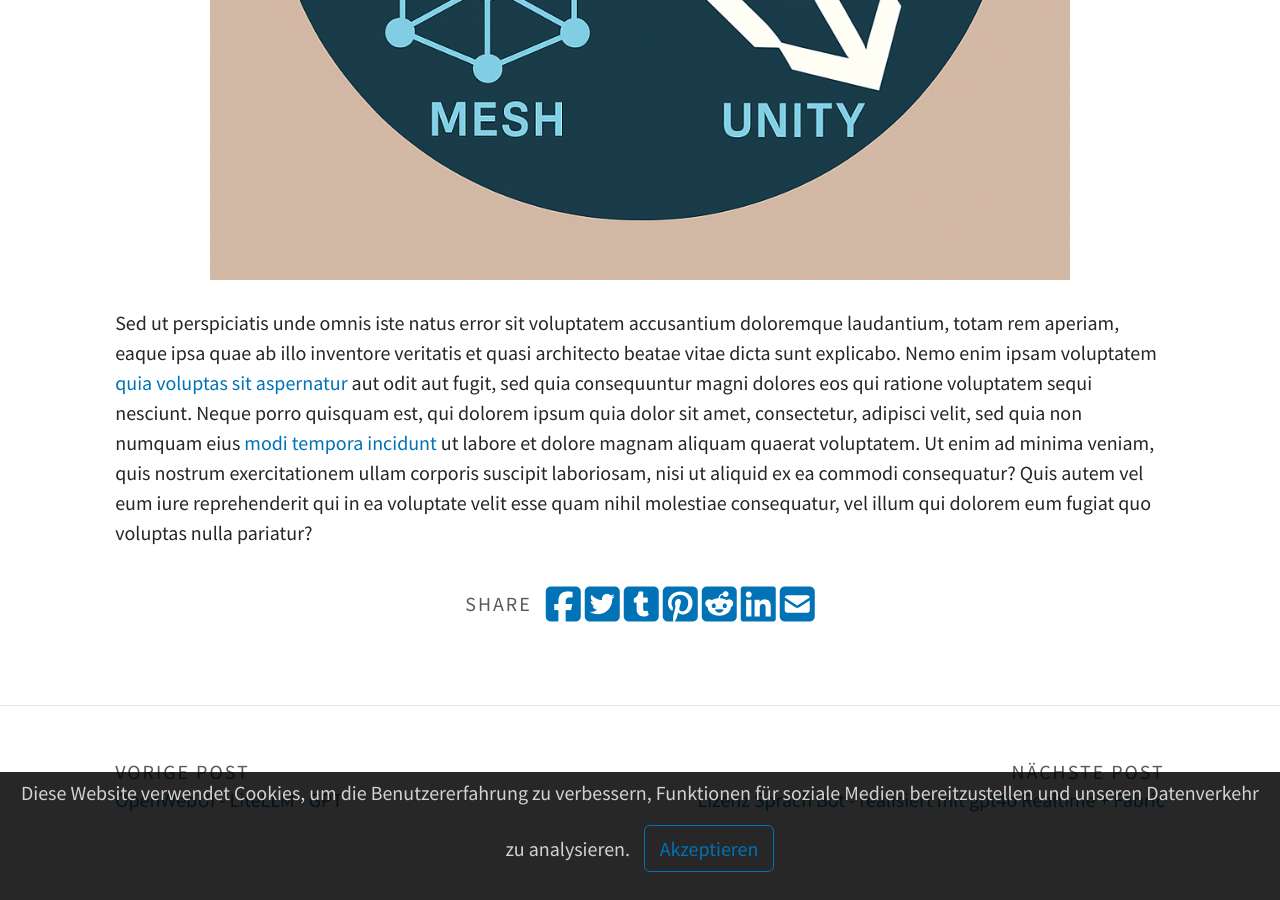
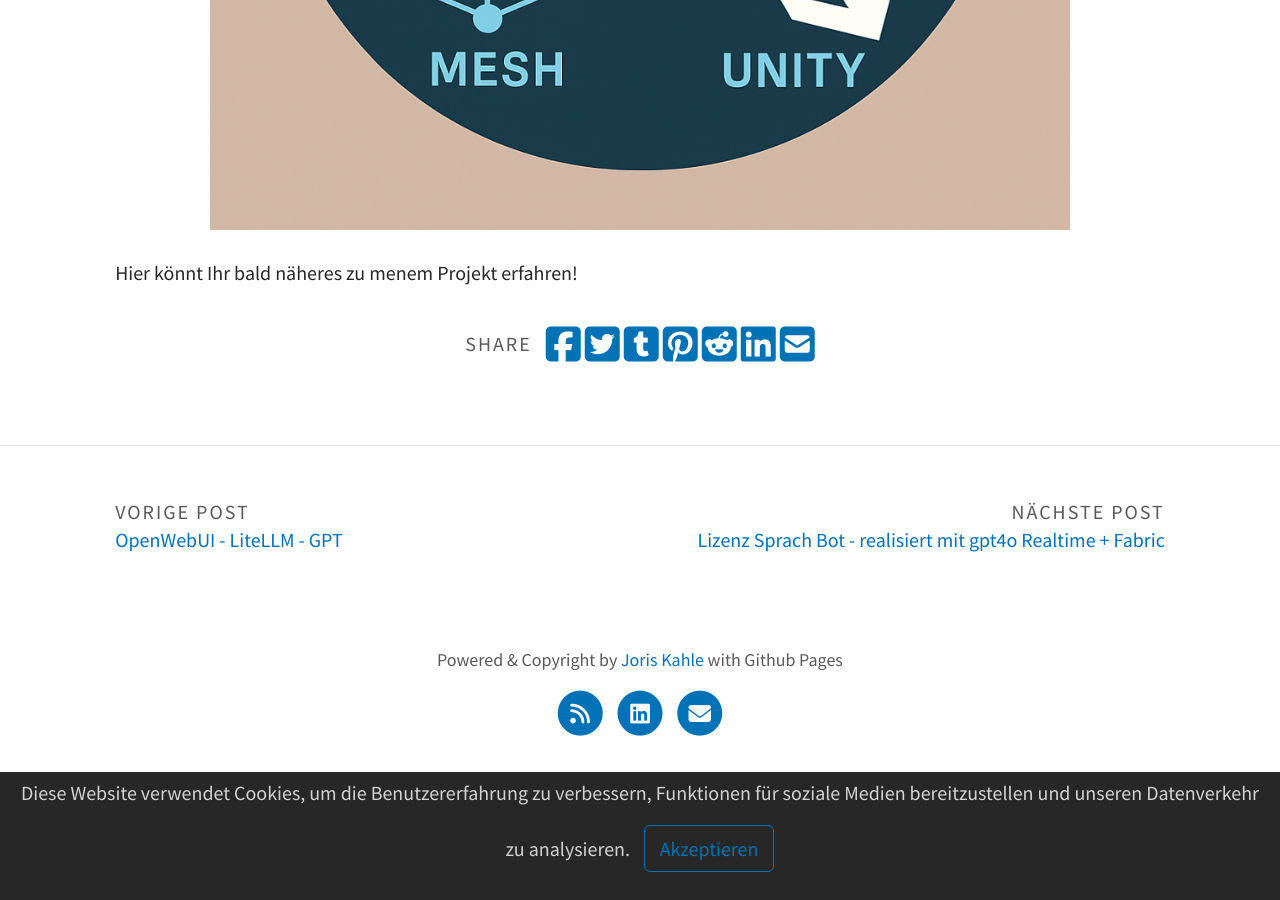
Before and after one commit to joriskahle007/joriskahle007.github.io, a Jekyll site: the page built from _portfolio/mesh.md, in a window 1280 px wide and 900 px high, scrolled down 1034 px. Built offline with Jekyll 4.4.1, drawn with Linux system fonts in a browser that asks for light colours; a script that is not in the unit is left out; some of the changed text lies outside the part shown.

Commit message:
Update mesh.md

```diff
--- a/_portfolio/mesh.md
+++ b/_portfolio/mesh.md
@@ -2,19 +2,11 @@
 layout: post
 title: Eigene Welten erschaffen in Unity - Mesh - Oculus Quest 3
 img: "assets/img/portfolio/mesh.png"
-date: September 2014
+date: September 2025
 ---
 
-The tower of Hanoi...
+
 
 ![image]({{ page.img | relative_url }})
 
-Sed ut perspiciatis unde omnis iste natus error sit voluptatem accusantium doloremque laudantium, totam rem aperiam,
-eaque ipsa quae ab illo inventore veritatis et quasi architecto beatae vitae dicta sunt explicabo.
-Nemo enim ipsam voluptatem <a>quia voluptas sit aspernatur</a> aut odit aut fugit,
-sed quia consequuntur magni dolores eos qui ratione voluptatem sequi nesciunt.
-Neque porro quisquam est, qui dolorem ipsum quia dolor sit amet, consectetur,
-adipisci velit, sed quia non numquam eius <a>modi tempora incidunt</a> ut labore et dolore magnam aliquam quaerat voluptatem.
-Ut enim ad minima veniam, quis nostrum exercitationem ullam corporis suscipit laboriosam, nisi ut aliquid ex ea commodi consequatur?
-Quis autem vel eum iure reprehenderit qui in ea voluptate velit esse quam nihil molestiae consequatur,
-vel illum qui dolorem eum fugiat quo voluptas nulla pariatur?
+Hier könnt Ihr bald näheres zu menem Projekt erfahren!
```
